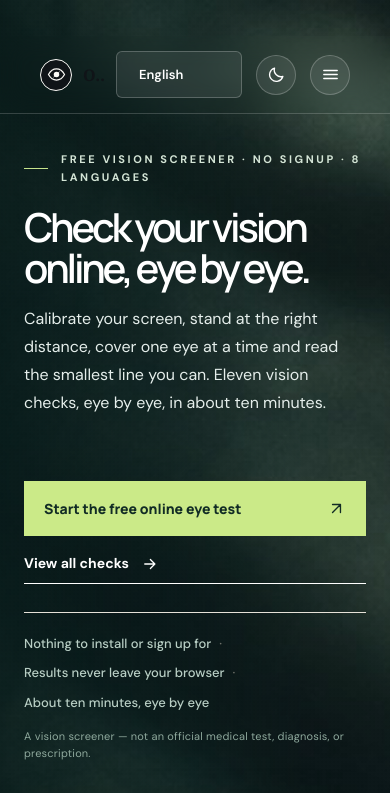
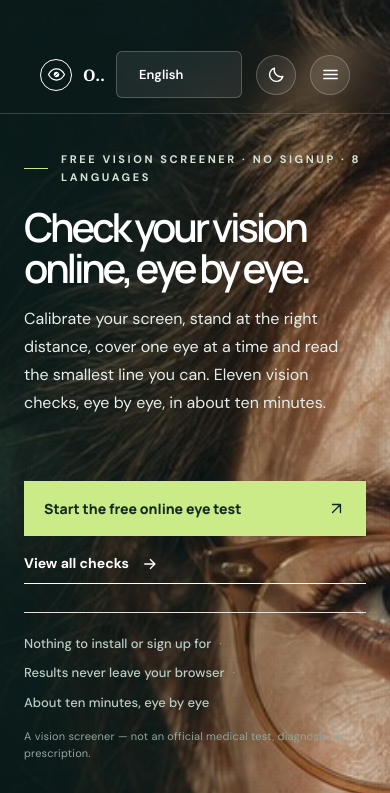
Before and after one commit to gobinda3113/eye-test-, an Astro site: page / in a window 390 px wide. Shown: the top 793 px of the page. Built offline with nearby package versions, Linux system fonts and the light colour scheme; Astro itself is replaced by a stand-in of ours.

Commit message:
fix(theme): fix light theme logo visibility and contrast errors

```diff
--- a/src/styles/global.css
+++ b/src/styles/global.css
@@ -313,6 +313,7 @@ html[data-theme="dark"] .btn.btn-primary {
   background: var(--text);
   color: var(--bg);
   flex: none;
+  --brand-mark-slash: var(--text);
 }
 .brand-mark svg { width: 18px; height: 18px; }
 .brand-text {
--- a/src/styles/landing.css
+++ b/src/styles/landing.css
@@ -99,6 +99,17 @@
   text-decoration: none;
 }
 
+.home-page .site-header .brand-text,
+.home-page .hero .brand-text {
+  color: #fff;
+}
+
+.home-page .site-header .brand-mark {
+  background: transparent;
+  color: #fff;
+  --brand-mark-slash: #0b211f;
+}
+
 .home-page .logo-mark {
   display: flex;
   align-items: center;
@@ -159,6 +170,10 @@
   font-size: 13px;
   font-weight: 600;
   cursor: pointer;
+}
+
+.home-page .lang-wrap .ico {
+  color: rgba(255, 255, 255, 0.85);
 }
 
 .home-page .lang-wrap select {
@@ -1283,6 +1298,15 @@
 
 .home-page .dark-wordmark {
   color: #1b3c32;
+}
+
+.home-page .footer-brand .brand-mark {
+  background: transparent;
+  color: currentColor;
+}
+
+.home-page .footer-brand .brand-text {
+  color: inherit;
 }
 
 .home-page .footer-brand p {
@@ -1434,8 +1458,8 @@ html[data-theme="dark"] .home-page .footer-col a {
 }
 
 html[data-theme="dark"] .home-page .underlined-link {
-  color: # badc7b;
-  border-bottom-color: # badc7b;
+  color: #badc7b;
+  border-bottom-color: #badc7b;
 }
 
 /* -------------------------------------------------- Responsive */
@@ -1465,6 +1489,10 @@ html[data-theme="dark"] .home-page .underlined-link {
 @media (max-width: 768px) {
   .home-page .hero {
     min-height: auto;
+  }
+  .home-page .hero-image {
+    background-position: 72% 18%;
+    opacity: 0.65;
   }
   .home-page .site-header {
     height: 78px;
```
